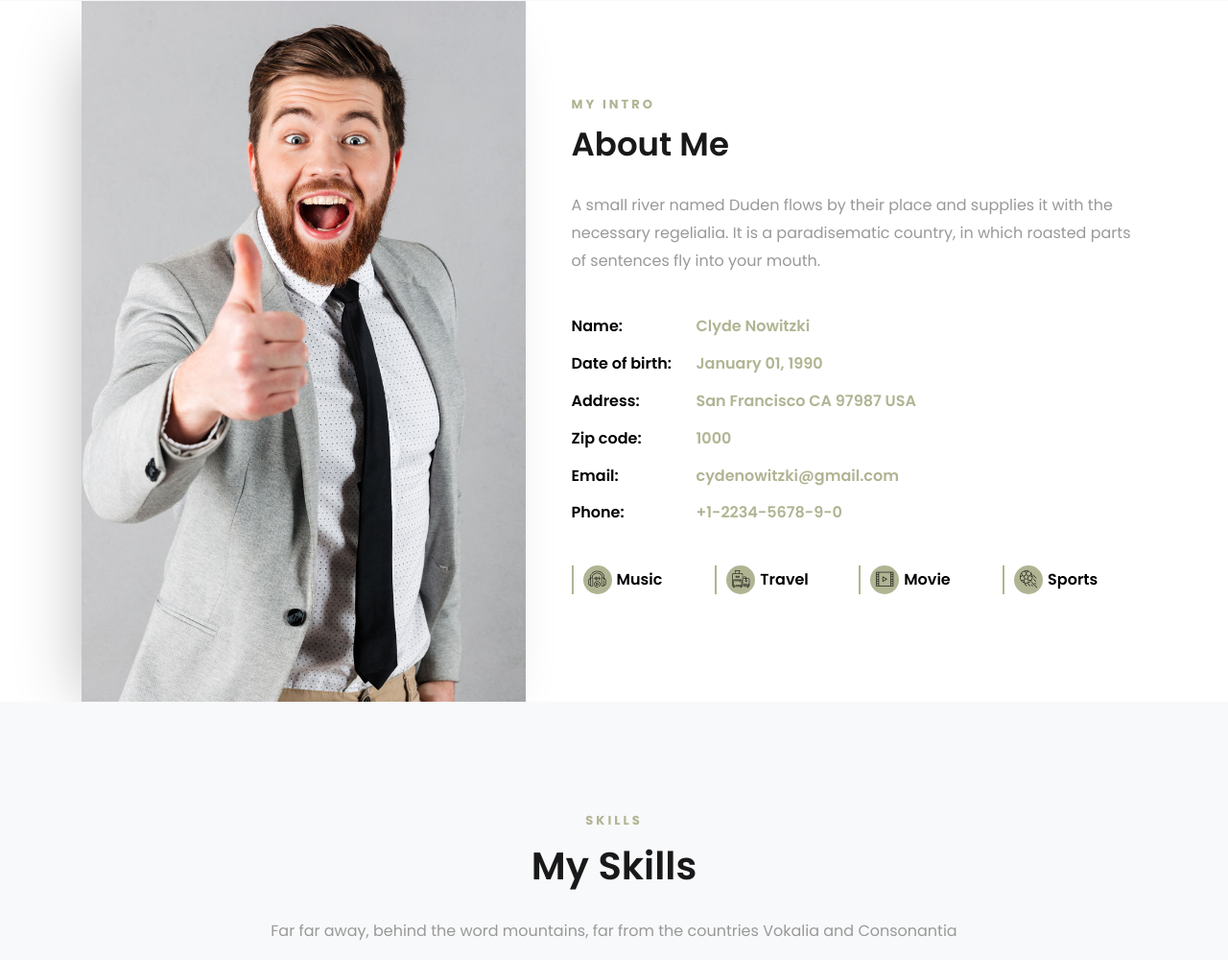
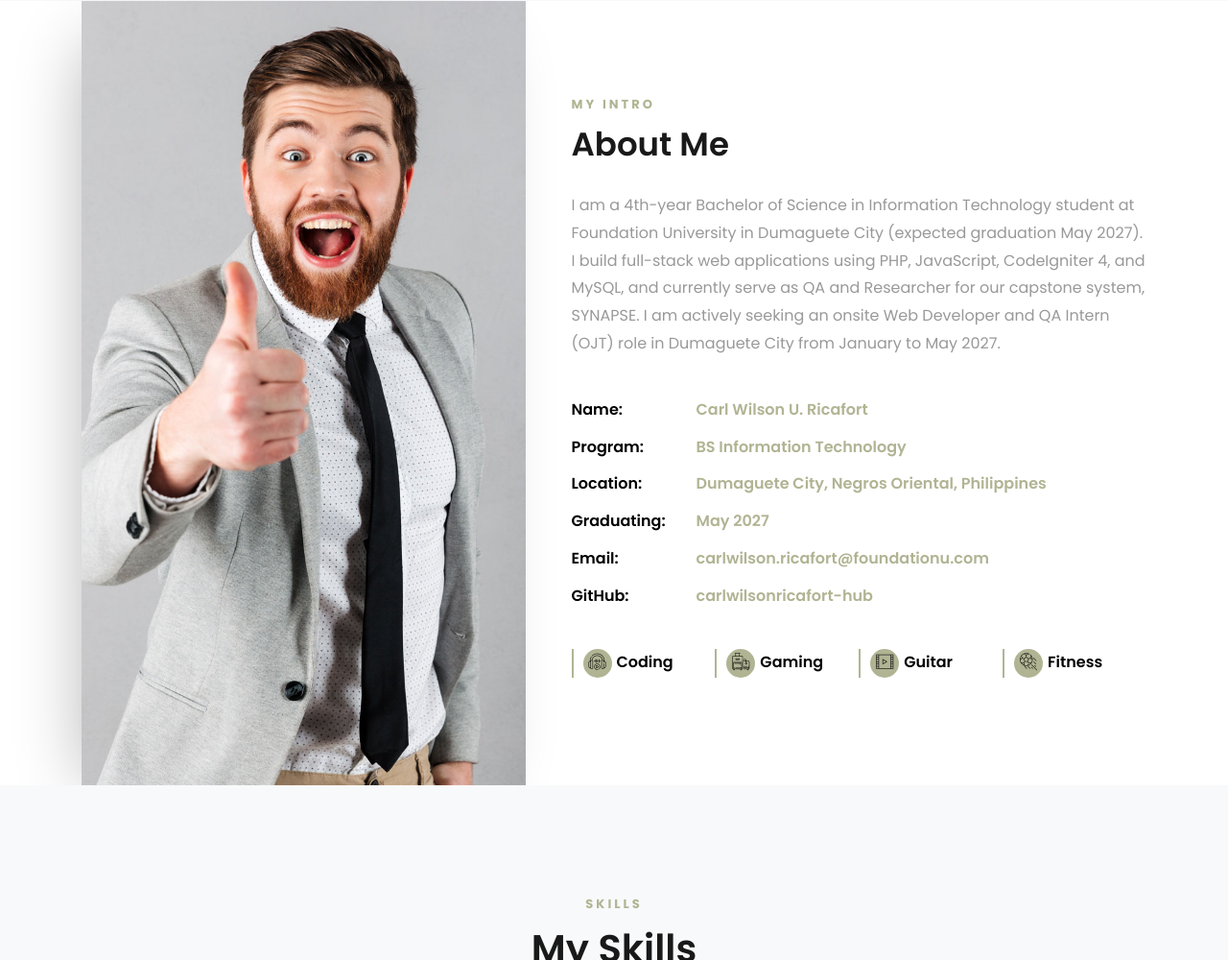
Before and after one commit to carlwilsonricafort-hub/portfolio-for-OJT, a plain HTML site: page index.html in a window 1280 px wide. Shown: the part 1001-2001 px from the top of the page at 96% size. Drawn offline with Linux system fonts and the light colour scheme; some packages are replaced by stand-ins of ours; no server answers; files whose address does not match are found by name.

Commit message:
Update about section

```diff
--- a/index.html
+++ b/index.html
@@ -257,31 +257,28 @@
                     About Me
                   </h2>
                   <p>
-                    A small river named Duden flows by their place and supplies
-                    it with the necessary regelialia. It is a paradisematic
-                    country, in which roasted parts of sentences fly into your
-                    mouth.
+                    I am a 4th-year Bachelor of Science in Information Technology student at Foundation University in Dumaguete City (expected graduation May 2027). I build full-stack web applications using PHP, JavaScript, CodeIgniter 4, and MySQL, and currently serve as QA and Researcher for our capstone system, SYNAPSE. I am actively seeking an onsite Web Developer and QA Intern (OJT) role in Dumaguete City from January to May 2027.
                   </p>
 
                   <ul class="about-info mt-4 px-md-0 px-2">
                     <li class="d-flex">
-                      <span>Name:</span> <span>Clyde Nowitzki</span>
+                      <span>Name:</span> <span>Carl Wilson U. Ricafort</span>
                     </li>
                     <li class="d-flex">
-                      <span>Date of birth:</span> <span>January 01, 1990</span>
+                      <span>Program:</span> <span>BS Information Technology</span>
                     </li>
                     <li class="d-flex">
-                      <span>Address:</span>
-                      <span>San Francisco CA 97987 USA</span>
+                      <span>Location:</span>
+                      <span>Dumaguete City, Negros Oriental, Philippines</span>
                     </li>
                     <li class="d-flex">
-                      <span>Zip code:</span> <span>1000</span>
+                      <span>Graduating:</span> <span>May 2027</span>
                     </li>
                     <li class="d-flex">
-                      <span>Email:</span> <span>cydenowitzki@gmail.com</span>
+                      <span>Email:</span> <span>carlwilson.ricafort@foundationu.com</span>
                     </li>
                     <li class="d-flex">
-                      <span>Phone: </span> <span>+1-2234-5678-9-0</span>
+                      <span>GitHub:</span> <span>carlwilsonricafort-hub</span>
                     </li>
                   </ul>
                 </div>
@@ -293,7 +290,7 @@
                       >
                         <span class="flaticon-listening"></span>
                       </div>
-                      <div class="text">Music</div>
+                      <div class="text">Coding</div>
                     </div>
                     <div class="interest-wrap d-flex align-items-center">
                       <div
@@ -301,7 +298,7 @@
                       >
                         <span class="flaticon-suitcases"></span>
                       </div>
-                      <div class="text">Travel</div>
+                      <div class="text">Gaming</div>
                     </div>
                     <div class="interest-wrap d-flex align-items-center">
                       <div
@@ -309,7 +306,7 @@
                       >
                         <span class="flaticon-video-player"></span>
                       </div>
-                      <div class="text">Movie</div>
+                      <div class="text">Guitar</div>
                     </div>
                     <div class="interest-wrap d-flex align-items-center">
                       <div
@@ -317,7 +314,7 @@
                       >
                         <span class="flaticon-football"></span>
                       </div>
-                      <div class="text">Sports</div>
+                      <div class="text">Fitness</div>
                     </div>
                   </div>
                 </div>
```
Also changed, not shown: 1 other file.
